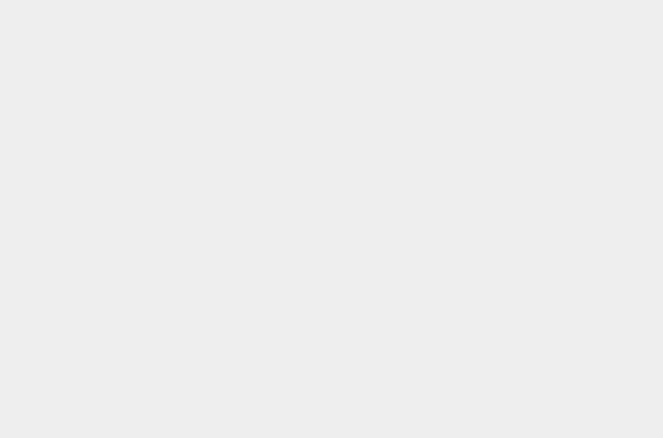
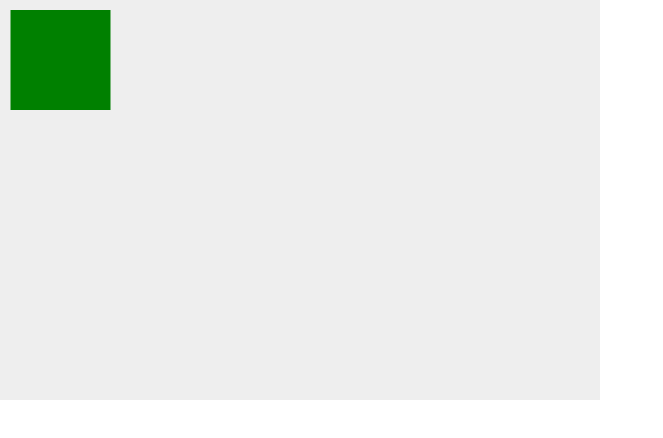
Before and after one commit to mikialex/voxworld, a website built with webpack: page index.html in a window 1280 px wide. Shown: the whole page, without its empty margins (0-663 px from the left). Built offline with nearby package versions, Linux system fonts and the light colour scheme.

Commit message:
prepare basic canvas infra

```diff
--- a/index.html
+++ b/index.html
@@ -9,11 +9,11 @@
     }
 
     #canvas{
-      width: 100vw;
-      height:100vh;
+      width: 600px;
+      height:400px;
       background: #eee;
     }
     </style>
-    <div id="canvas"></div>
+    <canvas id="canvas" width="600" height="400"></canvas>
   </body>
 </html>
--- /dev/null
+++ b/src/block/geometry.ts
@@ -0,0 +1,4 @@
+export class blockGeometry{
+  id: number;
+  map: Array<Array<Array<boolean>>>;
+}
--- a/src/index.ts
+++ b/src/index.ts
@@ -1,3 +1,4 @@
-let a = 1;
-let b = 233;
-console.log('ddddddsfs')
+import { canvas2dRenderer } from './renderer/canvas2d-renderer'
+console.log('vox world welcomed')
+
+let testCanvas = new canvas2dRenderer(document.getElementById("canvas"))
--- /dev/null
+++ b/src/renderer/canvas2d-renderer.ts
@@ -0,0 +1,16 @@
+export class canvas2dRenderer {
+  element: HTMLCanvasElement;
+  ctx: CanvasRenderingContext2D;
+  constructor(canvas: HTMLElement) {
+    this.element = <HTMLCanvasElement>canvas;
+    this.ctx = this.element.getContext("2d");
+
+    this.render();
+  }
+  render() {
+    console.log('rendering')
+    this.ctx.fillStyle = "green";
+    this.ctx.fillRect(10.5, 10, 100, 100);
+  }
+
+}
```
Also changed, not shown: src/block/world-block.ts (added, +7 -0 lines), src/world/world.ts (added, +9 -0 lines).
